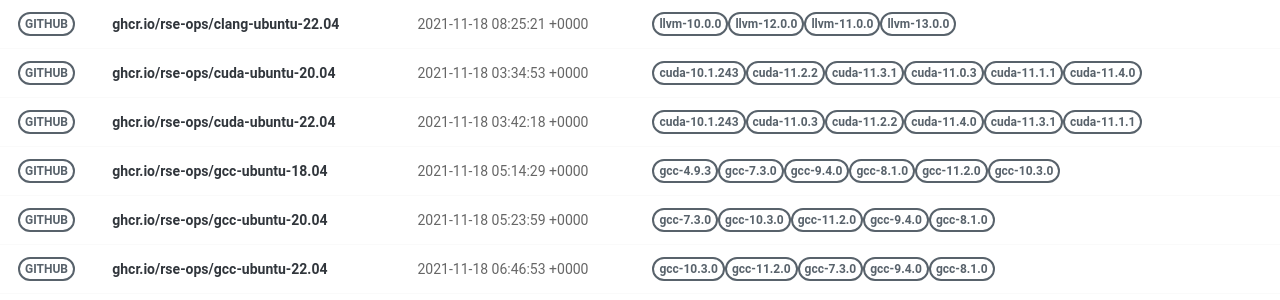
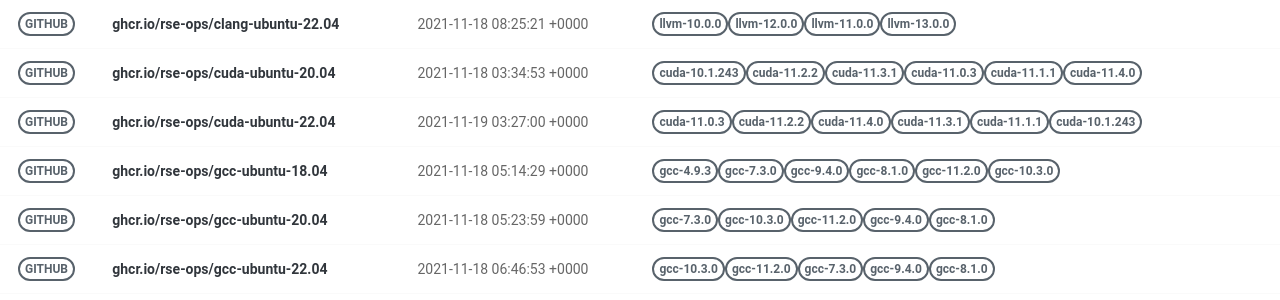
Before and after one commit to rse-ops/docker-images, a Jekyll site: the page built from pages/index.md, in a window 1280 px wide. Shown: the part 228-528 px from the top of the page. Built offline with Jekyll 4.4.1, drawn with Linux system fonts in a browser that asks for light colours; nearby versions of some CDN libraries.

Commit message:
Automated push to update library 2021-11-19

```diff
--- a/_library/ghcr.io-rse-ops-cuda-ubuntu-22.04.md
+++ b/_library/ghcr.io-rse-ops-cuda-ubuntu-22.04.md
@@ -1,14 +1,11 @@
 ---
 layout: container
 name: ghcr.io/rse-ops/cuda-ubuntu-22.04
-updated_at: 2021-11-18 03:42:18.546150
+updated_at: 2021-11-19 03:27:00.340745
 
 
 container_url: https://github.com/orgs/rse-ops/packages/container/package/cuda-ubuntu-22.04
 versions:
- - tag: cuda-10.1.243
-   dockerfile: https://github.com/rse-ops/docker-images/blob/main/ubuntu/cuda/Dockerfile
-   manifest: https://crane.ggcr.dev/manifest/ghcr.io/rse-ops/cuda-ubuntu-22.04:cuda-10.1.243
  - tag: cuda-11.0.3
    dockerfile: https://github.com/rse-ops/docker-images/blob/main/ubuntu/cuda/Dockerfile
    manifest: https://crane.ggcr.dev/manifest/ghcr.io/rse-ops/cuda-ubuntu-22.04:cuda-11.0.3
```
Also changed, not shown: other parts of _library/ghcr.io-rse-ops-cuda-ubuntu-22.04.md (+3 -0 lines).
